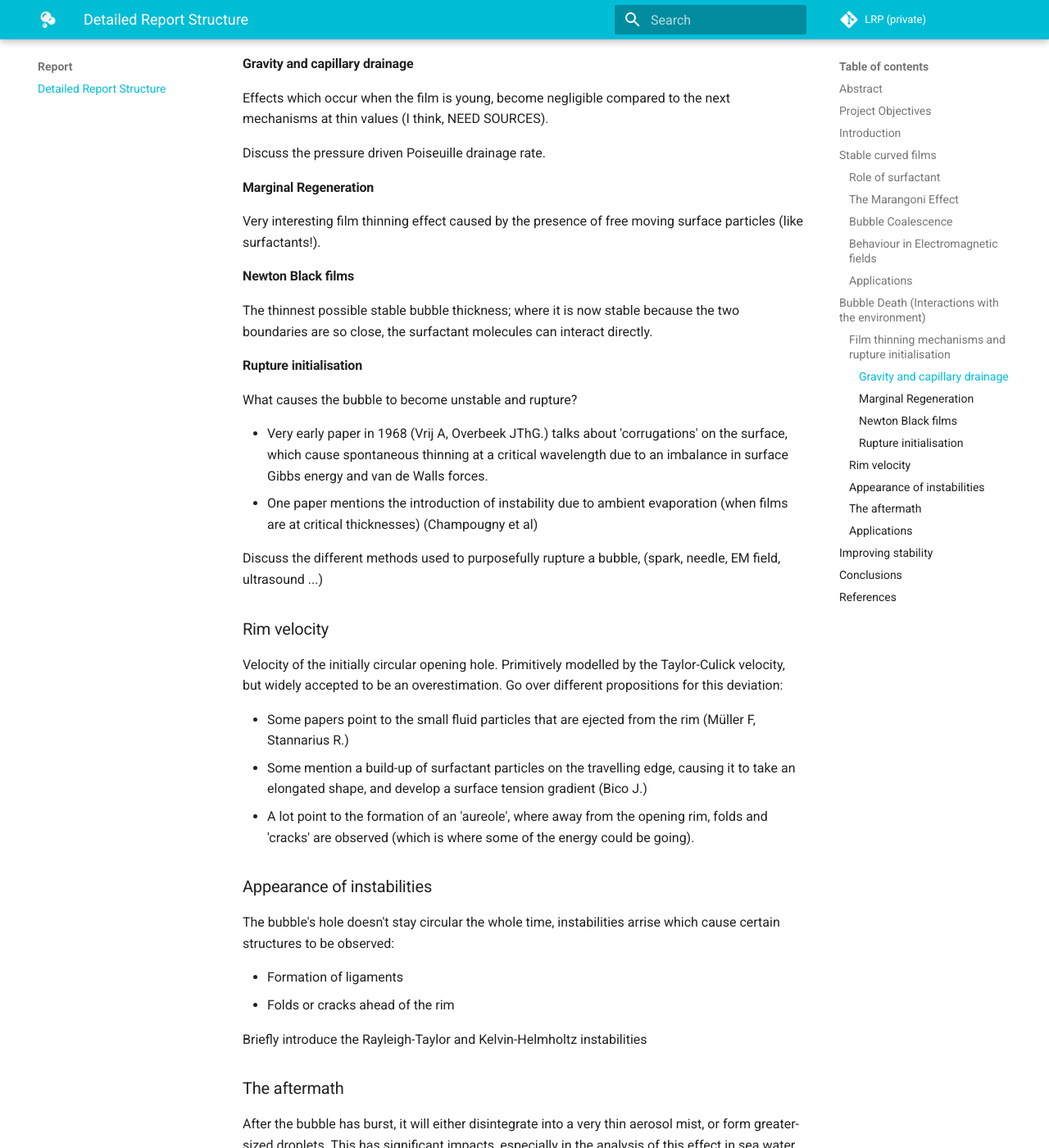
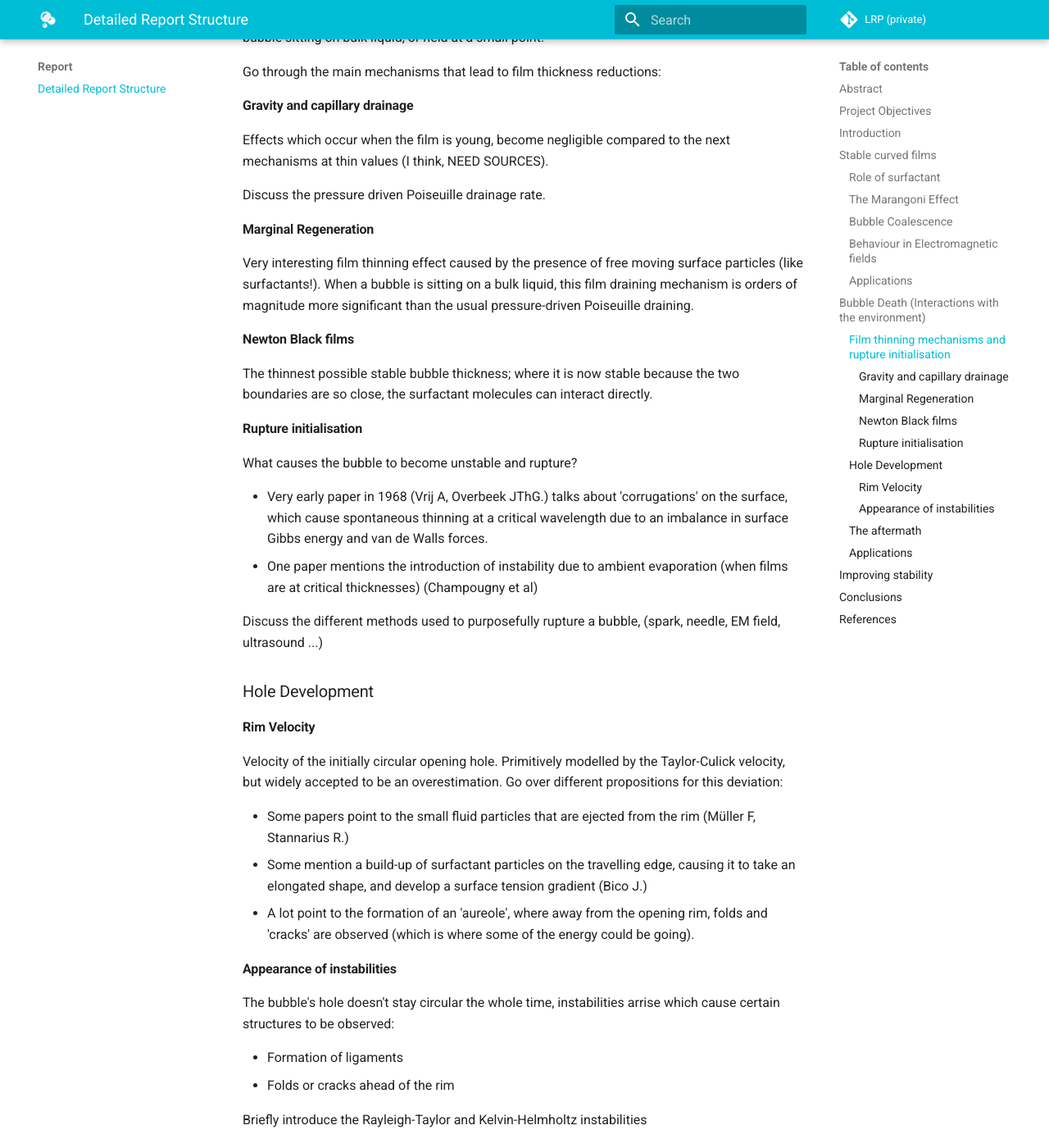
Before and after one commit to RabidSheep55/LRP, an MkDocs documentation site: the page built from Content/Structure.md, in a window 1280 px wide and 1400 px high, scrolled down 1834 px. Shown: the whole window at 82% size. Built offline with MkDocs 1.6.1 and Material for MkDocs 9.7.7, drawn with Linux system fonts in a browser that asks for light colours; comment, search, counter and statistics services are not loaded; some of the changed text lies outside the part shown.

Commit message:
More papers and structure change

```diff
--- a/Content/Structure.md
+++ b/Content/Structure.md
@@ -8,7 +8,7 @@ Very simple, can copy and paste the objectives decided in the first meeting (in
 ## Introduction
 Definition of a thin film: Liquid between two gases, or a gas between two liquids (antibubbles), or liquid between a gas and a solid. Limit study to 3 fluids problem (gas-liquid-gas and liquid-gas-liquid)
 
-Define what makes a soap bubble: surfactant (brief explanation of amphiphilic properties)
+Define what makes a soap bubble: presence of surfactant (brief explanation of amphiphilic properties). This is opposed to "bare" bubbles, which will be used in this paper when studying transient effects.
 
 Explain geometries explored? curved or planar film, and multiple bubbles (foams and porous liquids)?
 
@@ -52,7 +52,7 @@ Effects which occur when the film is young, become negligible compared to the ne
 Discuss the pressure driven Poiseuille drainage rate.
 
 #### Marginal Regeneration
-Very interesting film thinning effect caused by the presence of free moving surface particles (like surfactants!).
+Very interesting film thinning effect caused by the presence of free moving surface particles (like surfactants!). When a bubble is sitting on a bulk liquid, this film draining mechanism is orders of magnitude more significant than the usual pressure-driven Poiseuille draining.
 
 #### Newton Black films
 The thinnest possible stable bubble thickness; where it is now stable because the two boundaries are so close, the surfactant molecules can interact directly.
@@ -65,14 +65,15 @@ What causes the bubble to become unstable and rupture?
 
 Discuss the different methods used to purposefully rupture a bubble, (spark, needle, EM field, ultrasound ...)
 
-### Rim velocity
+### Hole Development
+#### Rim Velocity
 Velocity of the initially circular opening hole. Primitively modelled by the Taylor-Culick velocity, but widely accepted to be an overestimation. Go over different propositions for this deviation:
 
 - Some papers point to the small fluid particles that are ejected from the rim (Müller F, Stannarius R.)
 - Some mention a build-up of surfactant particles on the travelling edge, causing it to take an elongated shape, and develop a surface tension gradient (Bico J.)
 - A lot point to the formation of an 'aureole', where away from the opening rim, folds and 'cracks' are observed (which is where some of the energy could be going).
 
-### Appearance of instabilities
+#### Appearance of instabilities
 The bubble's hole doesn't stay circular the whole time, instabilities arrise which cause certain structures to be observed:
 
 - Formation of ligaments
```
Also changed, not shown: Content/Characteristics/Characteristics.md (+11 -0 lines), Content/Interactions/BurstingBubbles.md (+2 -0 lines), Content/Recurring.md (+2 -0 lines), Content/UnsortedPapers.md (+1 -1 lines).
